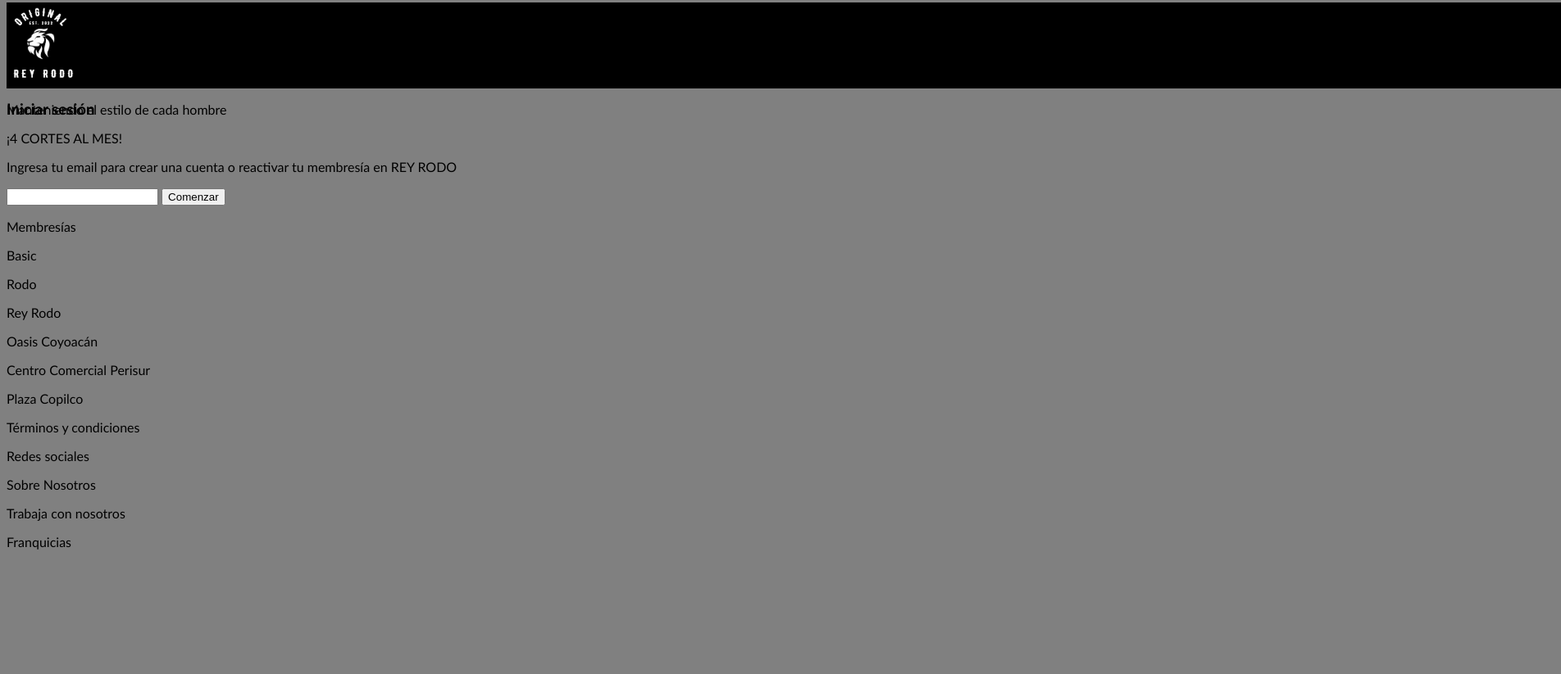
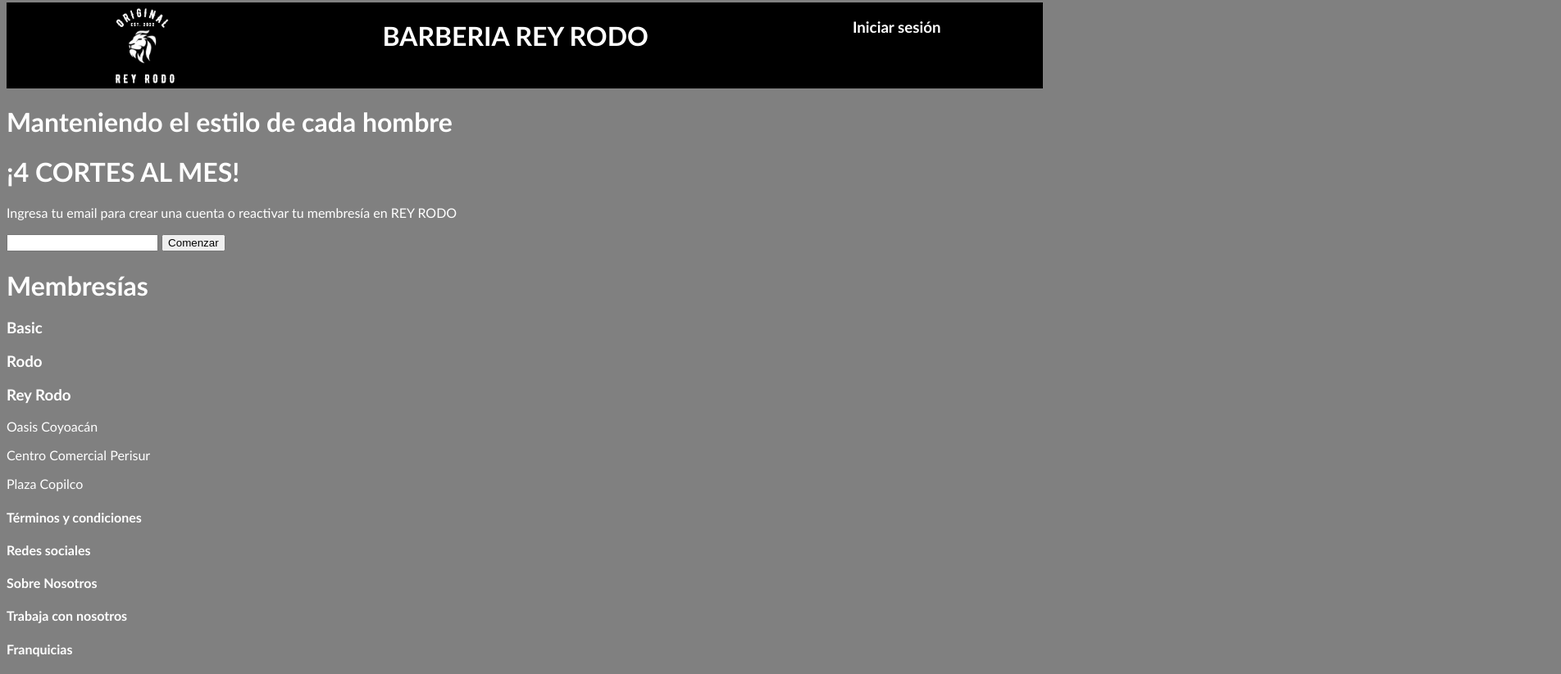
Before and after one commit to dolfgrc/barber_rey_rodo, a plain HTML site: page index.html in a window 1280 px wide. Shown: the part 5-828 px from the top of the page at 82% size, 1904 px wide, since content can reach past the window. Before the commit the page ends 800 px from the top, so only its background shows below. Drawn offline with Linux system fonts and the light colour scheme.

Commit message:
Add files via upload
Version 2

```diff
--- a/estilos.css
+++ b/estilos.css
@@ -1,14 +1,16 @@
 body
 {
     background-color: gray;
+    color: white;
     font-family: 'Trebuchet MS', 'Lucida Sans Unicode', 'Lucida Grande', 'Lucida Sans', Arial, sans-serif;
 }
 
 header
 {
 background: black;
+display: flex;
+justify-content: space-around;
 height: 105px;
-width: 150%;
+width: 100%;
 margin: 0px;
-
 }
--- a/index.html
+++ b/index.html
@@ -10,45 +10,49 @@
 <div id="logo">
     <header>
     <img src="logo.jpg" src="logo" width="85px">
+    <h1>BARBERIA REY RODO</h1>
     <h3>Iniciar sesión</h3>
 </div>
 </header>
 
-<DIV id="central">
-<p>Manteniendo el estilo de cada hombre</p>
-<p>¡4 CORTES AL MES!</p>
-<p>Ingresa tu email para crear una cuenta o reactivar tu membresía en REY RODO</p>
+<div class="content">
+            <h1>Manteniendo el estilo de cada hombre</h1>
+            <h1>¡4 CORTES AL MES!</h1>
+    <p>Ingresa tu email para crear una cuenta o reactivar tu membresía en REY RODO</p>
+    <input type="email" name="email" id="correo">
+    <input type="button" value="Comenzar">
+</div>
 
-<input type="email" name="email" id="correo">
-<input type="button" value="Comenzar">
-</DIV>
-
-<div id="membresía">
-<p>Membresías</p>
-
-<P>Basic</P>
-<p>Rodo</p>
-<P>Rey Rodo</P>
+<div class="membresía">
+<h1>Membresías</h1>
 
 </div>
 
-<div id="locate">
+<div class="Mline">
+<h3>Basic</h3>
+<h3>Rodo</h3>
+<h3>Rey Rodo</h3>
+
+</div>
+
+<div class="locate">
     <p>Oasis Coyoacán</p>
     <p>Centro Comercial Perisur</p>
     <P>Plaza Copilco</P>
 </div>
 
-<div id="Tienda">
+<div class="Tienda">
 
 
 </div>
 
 <footer>
-<p>Términos y condiciones</p>
-<p>Redes sociales</p>
-<p>Sobre Nosotros</p>
-<p>Trabaja con nosotros</p>
-<p>Franquicias</p>
+
+<h4>Términos y condiciones</h4>
+<h4>Redes sociales</h4>
+<h4>Sobre Nosotros</h4>
+<h4>Trabaja con nosotros</h4>
+<h4>Franquicias</h4>
 
 </footer>
 
```
